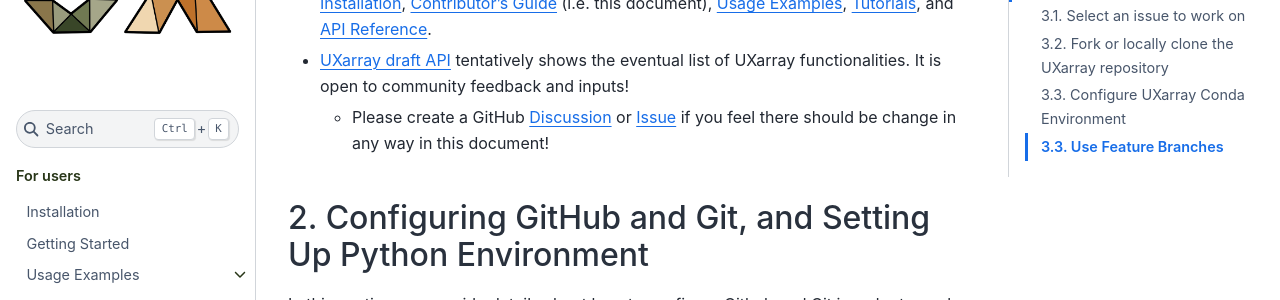
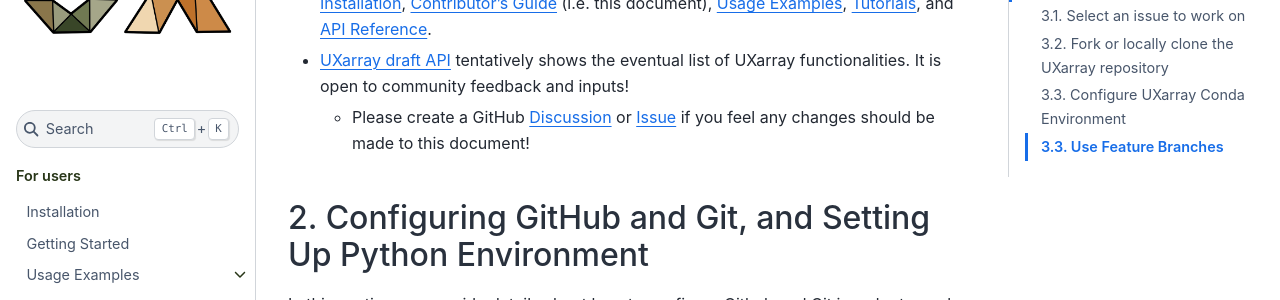
Before and after one commit to UXARRAY/uxarray, a Sphinx documentation site: the page built from docs/contributing.rst, in a window 1280 px wide and 900 px high, scrolled down 1454 px. Shown: the part 153-453 px from the top of the window. Built offline with Sphinx 7.4.7 and the Sphinx Book theme 1.1.4, drawn with Linux system fonts in a browser that asks for light colours.

Commit message:
Update docs/contributing.rst as @anissa111 suggests
Co-authored-by: Anissa Zacharias <anissaz@ucar.edu>

```diff
--- a/docs/contributing.rst
+++ b/docs/contributing.rst
@@ -87,8 +87,8 @@
 
   - Please create a
     GitHub `Discussion <https://github.com/UXARRAY/uxarray/discussions>`_ or
-    `Issue <https://github.com/UXARRAY/uxarray/issues>`_ if you feel there
-    should be change in any way in this document!
+    `Issue <https://github.com/UXARRAY/uxarray/issues>`_ if you feel any changes
+    should be made to this document!
 
 2. Configuring GitHub and Git, and Setting Up Python Environment
 ================================================================
```
